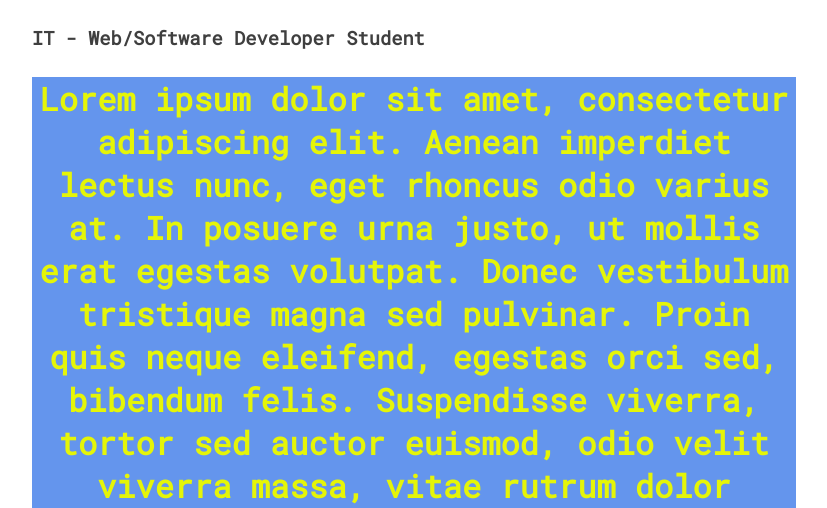
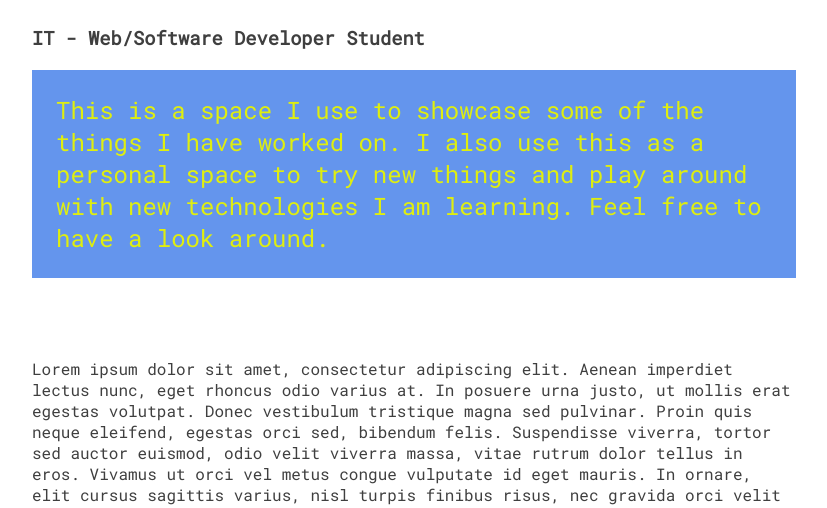
Before and after one commit to OLD-itdev161-fa2022/jeremy-crump-p2, a Gatsby site: page / in a window 1280 px wide. Shown: the part 170-678 px from the top of the page, without its empty margins (226-1053 px from the left). Built offline with nearby package versions, Linux system fonts and the light colour scheme; Gatsby itself is replaced by a stand-in of ours.

Commit message:
updated spring

```diff
--- a/src/components/StatusLoad.js
+++ b/src/components/StatusLoad.js
@@ -13,14 +13,7 @@ export default function PageLoad() {
   return (
     <animated.div style={h2}>
       <h2>
-        Lorem ipsum dolor sit amet, consectetur adipiscing elit. Aenean
-        imperdiet lectus nunc, eget rhoncus odio varius at. In posuere urna
-        justo, ut mollis erat egestas volutpat. Donec vestibulum tristique magna
-        sed pulvinar. Proin quis neque eleifend, egestas orci sed, bibendum
-        felis. Suspendisse viverra, tortor sed auctor euismod, odio velit
-        viverra massa, vitae rutrum dolor tellus in eros. Vivamus ut orci vel
-        metus congue vulputate id eget mauris. In ornare, elit cursus sagittis
-        varius, nisl turpis finibus risus, nec gravida orci velit sed elit.
+        This is a space I use to showcase some of the things I have worked on. I also use this as a personal space to try new things and play around with new technologies I am learning. Feel free to have a look around.
       </h2>
     </animated.div>
   );
--- a/src/components/home.css
+++ b/src/components/home.css
@@ -5,14 +5,10 @@ h1{
 }
 
 h2{
-    text-align: center;
-    font-size: 2rem;
-    color:rgb(229, 245, 8);
-    background-color:cornflowerblue;
-}
-.block{
-
-    height: relative;
+    font-weight: 300;
+    padding:1em;
+    font-size: 1.5rem;
+    color:rgb(223, 238, 15);
     background-color:cornflowerblue;
 }
 .paragraph-text {
--- a/src/pages/index.js
+++ b/src/pages/index.js
@@ -17,9 +17,7 @@ const IndexPage = ()=> {
     <Layout pageTitle="Jeremy Crump | Developer">
       <PageLoad />
       <h3>IT - Web/Software Developer Student</h3>
-      <div className="block">
-        <StatusLoad />
-      </div>
+      <StatusLoad />
       <div data-aos="zoom-in-up" className="paragraph-text">
         <p>
           Lorem ipsum dolor sit amet, consectetur adipiscing elit. Aenean
```
